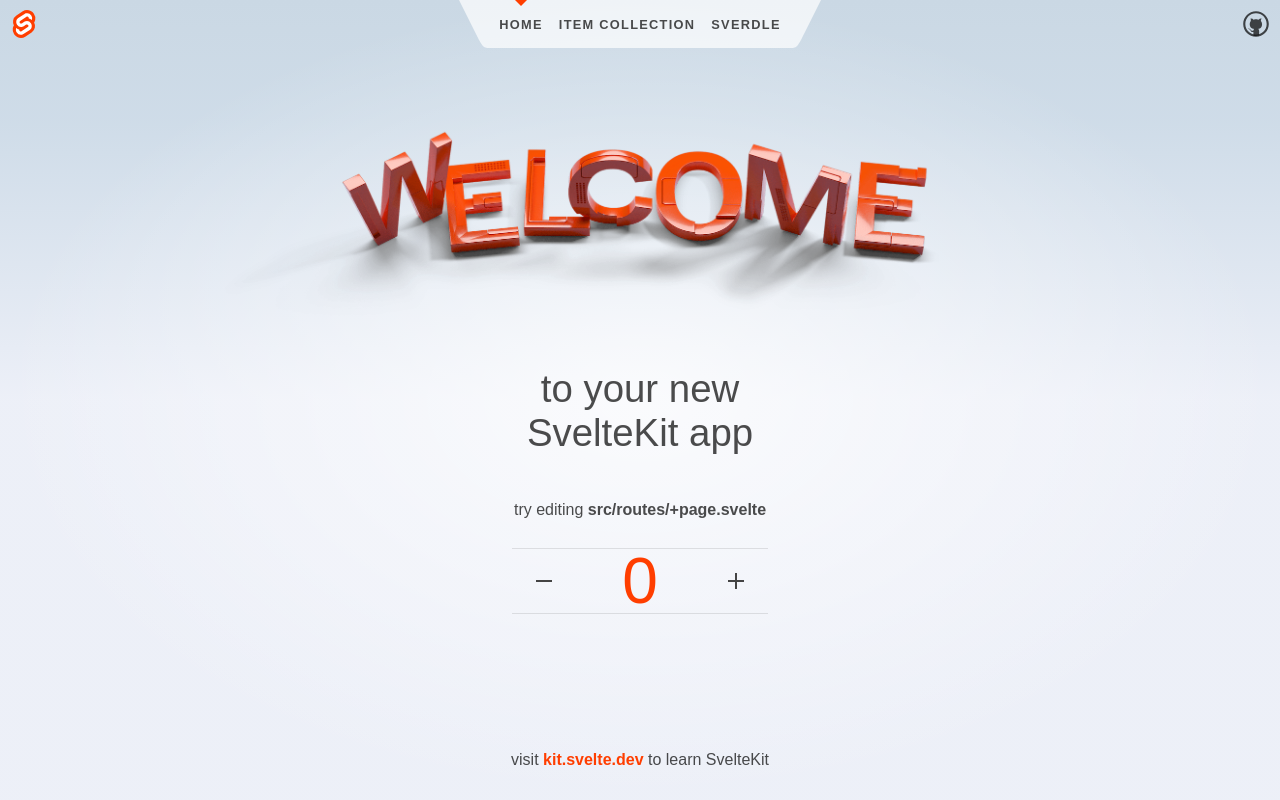
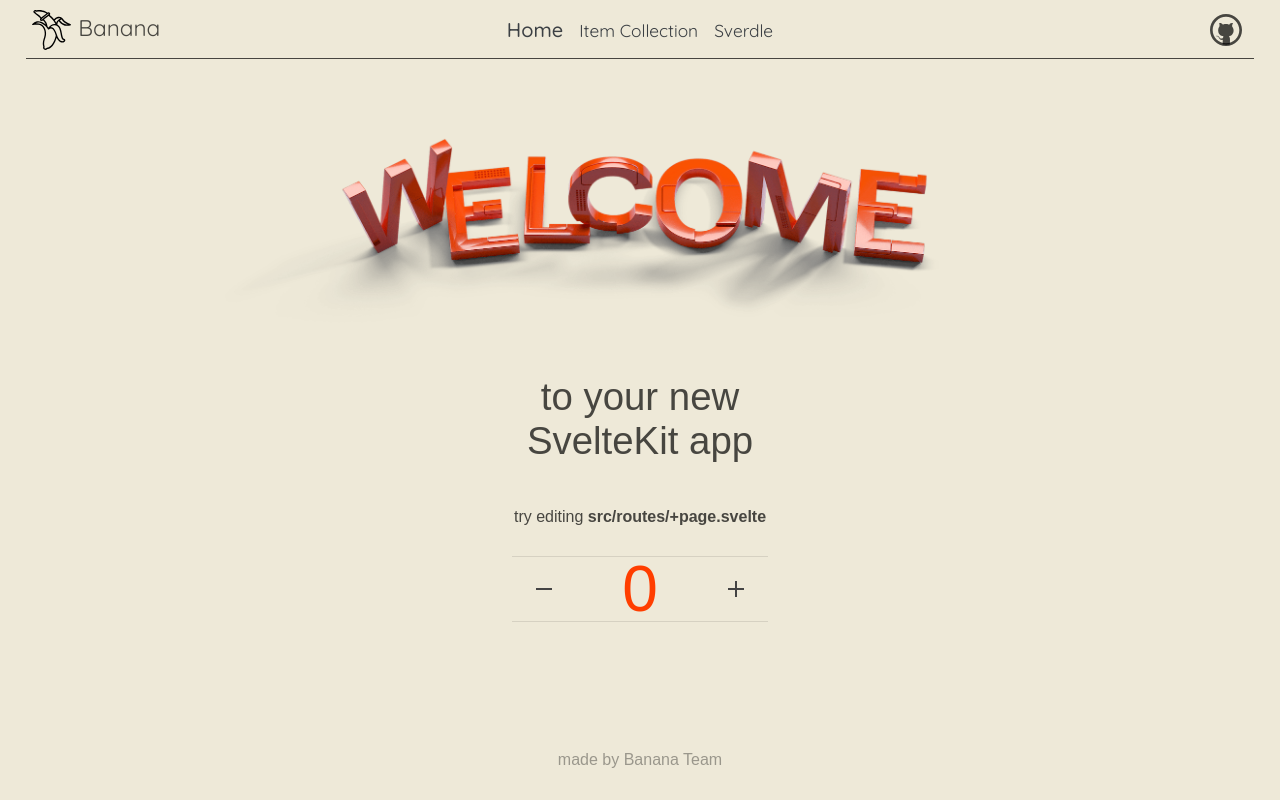
Before and after one commit to strangeTany/inventory, a SvelteKit app: page / in a window 1280 px wide. Built offline with nearby package versions, Linux system fonts and the light colour scheme.

Commit message:
Edited style

```diff
--- a/src/routes/+layout.svelte
+++ b/src/routes/+layout.svelte
@@ -11,7 +11,7 @@
 	</main>
 
 	<footer>
-		<p>visit <a href="https://kit.svelte.dev">kit.svelte.dev</a> to learn SvelteKit</p>
+		<p>made by Banana Team</p>
 	</footer>
 </div>
 
@@ -39,11 +39,9 @@
 		justify-content: center;
 		align-items: center;
 		padding: 12px;
+		opacity: 50%;
 	}
 
-	footer a {
-		font-weight: bold;
-	}
 
 	@media (min-width: 480px) {
 		footer {
--- a/src/routes/Header.svelte
+++ b/src/routes/Header.svelte
@@ -1,20 +1,16 @@
 <script>
 	import { page } from '$app/stores';
-	import logo from '$lib/images/svelte-logo.svg';
+	import logo from '$lib/images/banana-2.svg';
 	import github from '$lib/images/github.svg';
 </script>
-
+<link href="https://fonts.googleapis.com/css2?family=Quicksand:wght@400;500" rel="stylesheet">
 <header>
 	<div class="corner">
-		<a href="https://kit.svelte.dev">
-			<img src={logo} alt="SvelteKit" />
-		</a>
+			<img src={logo} alt="Banana" />
+			<p> Banana</p>
 	</div>
 
 	<nav>
-		<svg viewBox="0 0 2 3" aria-hidden="true">
-			<path d="M0,0 L1,2 C1.5,3 1.5,3 2,3 L2,0 Z" />
-		</svg>
 		<ul>
 			<li aria-current={$page.url.pathname === '/' ? 'page' : undefined}>
 				<a href="/">Home</a>
@@ -26,9 +22,7 @@
 				<a href="/sverdle">Sverdle</a>
 			</li>
 		</ul>
-		<svg viewBox="0 0 2 3" aria-hidden="true">
-			<path d="M0,0 L0,3 C0.5,3 0.5,3 1,2 L2,0 Z" />
-		</svg>
+
 	</nav>
 
 	<div class="corner">
@@ -42,42 +36,41 @@
 	header {
 		display: flex;
 		justify-content: space-between;
+		border-bottom: solid 1px;
+		margin-left: 2%;
+		margin-right: 2%;
+		font-family: 'Quicksand', sans-serif;
+		font-weight: 400;
 	}
 
 	.corner {
+		display: flex;
 		width: 3em;
 		height: 3em;
+		padding-top: 10px;
+		padding-left: 6px;
 	}
 
-	.corner a {
+	.corner img {
 		display: flex;
 		align-items: center;
 		justify-content: center;
-		width: 100%;
-		height: 100%;
+		width: 2.5em;
+		height: 2.5em;
+		object-fit: contain;
 	}
-
-	.corner img {
-		width: 2em;
-		height: 2em;
-		object-fit: contain;
+	.corner p{
+		margin-top: 1px;
+		margin-left: 7px;
+		font-size: 17pt;
 	}
 
 	nav {
+		margin-top: 6px;
 		display: flex;
 		justify-content: center;
-		--background: rgba(255, 255, 255, 0.7);
 	}
 
-	svg {
-		width: 2em;
-		height: 3em;
-		display: block;
-	}
-
-	path {
-		fill: var(--background);
-	}
 
 	ul {
 		position: relative;
@@ -88,13 +81,13 @@
 		justify-content: center;
 		align-items: center;
 		list-style: none;
-		background: var(--background);
 		background-size: contain;
 	}
 
 	li {
 		position: relative;
 		height: 100%;
+		font-size: 13pt;
 	}
 
 	li[aria-current='page']::before {
@@ -104,9 +97,13 @@
 		height: 0;
 		position: absolute;
 		top: 0;
+
 		left: calc(50% - var(--size));
-		border: var(--size) solid transparent;
-		border-top: var(--size) solid var(--color-theme-1);
+	}
+	li[aria-current='page']{
+		font-size: 15pt;
+		font-weight: 500;
+		padding-bottom: 2px;
 	}
 
 	nav a {
@@ -114,16 +111,14 @@
 		height: 100%;
 		align-items: center;
 		padding: 0 0.5rem;
-		color: var(--color-text);
-		font-weight: 700;
-		font-size: 0.8rem;
-		text-transform: uppercase;
-		letter-spacing: 0.1em;
+		font: inherit;
+
+		color: #3C4044;
 		text-decoration: none;
 		transition: color 0.2s linear;
 	}
 
 	a:hover {
-		color: var(--color-theme-1);
+		color: #ca7a12;
 	}
 </style>
--- a/src/routes/styles.css
+++ b/src/routes/styles.css
@@ -20,14 +20,9 @@ body {
 	min-height: 100vh;
 	margin: 0;
 	background-attachment: fixed;
-	background-color: var(--color-bg-1);
+	background-color: #eee9d8;
 	background-size: 100vw 100vh;
-	background-image: radial-gradient(
-			50% 50% at 50% 50%,
-			rgba(255, 255, 255, 0.75) 0%,
-			rgba(255, 255, 255, 0) 100%
-		),
-		linear-gradient(180deg, var(--color-bg-0) 0%, var(--color-bg-1) 15%, var(--color-bg-2) 50%);
+
 }
 
 h1,
```
Also changed, not shown: src/lib/images/banana-2.svg (added), src/lib/images/banana.svg (added).
